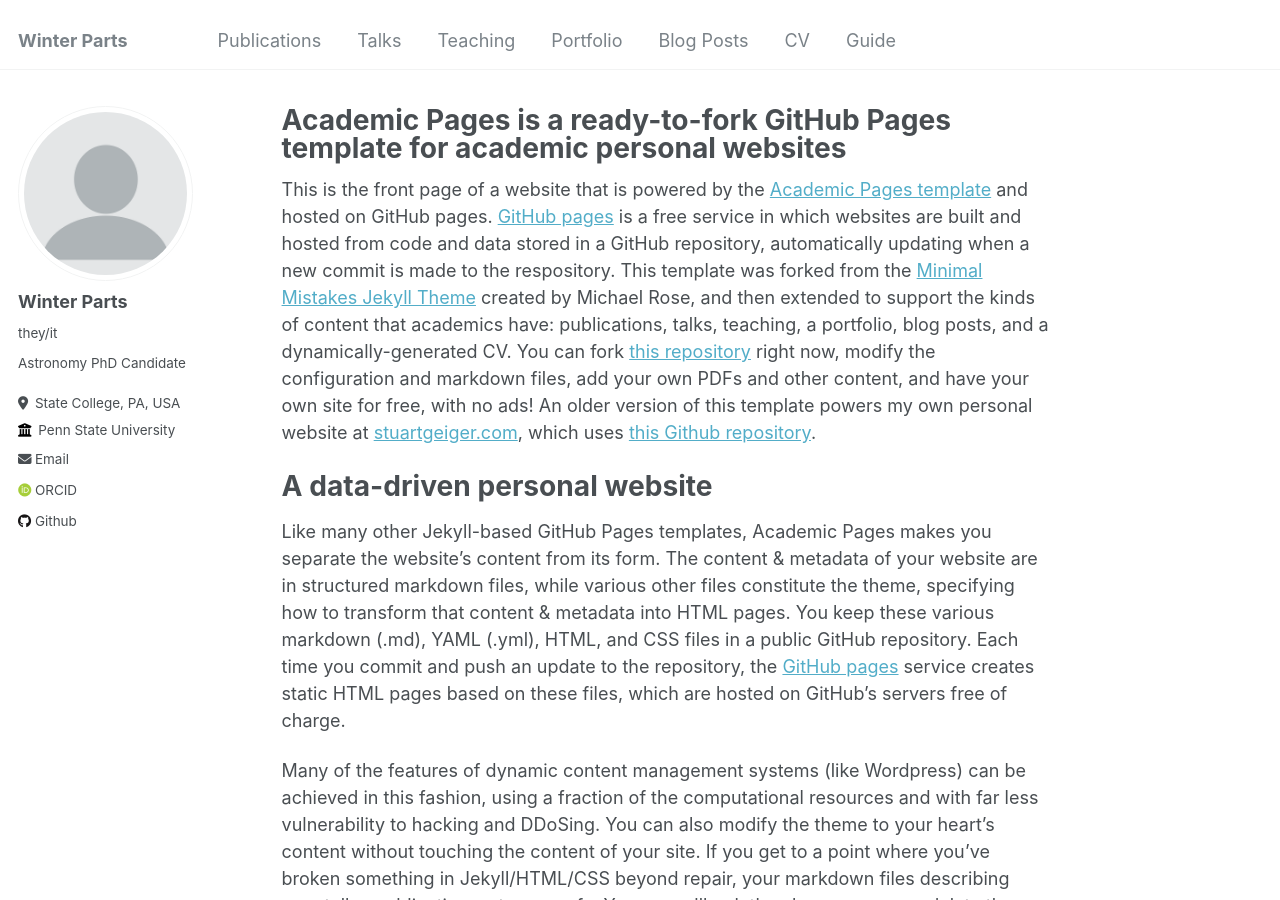
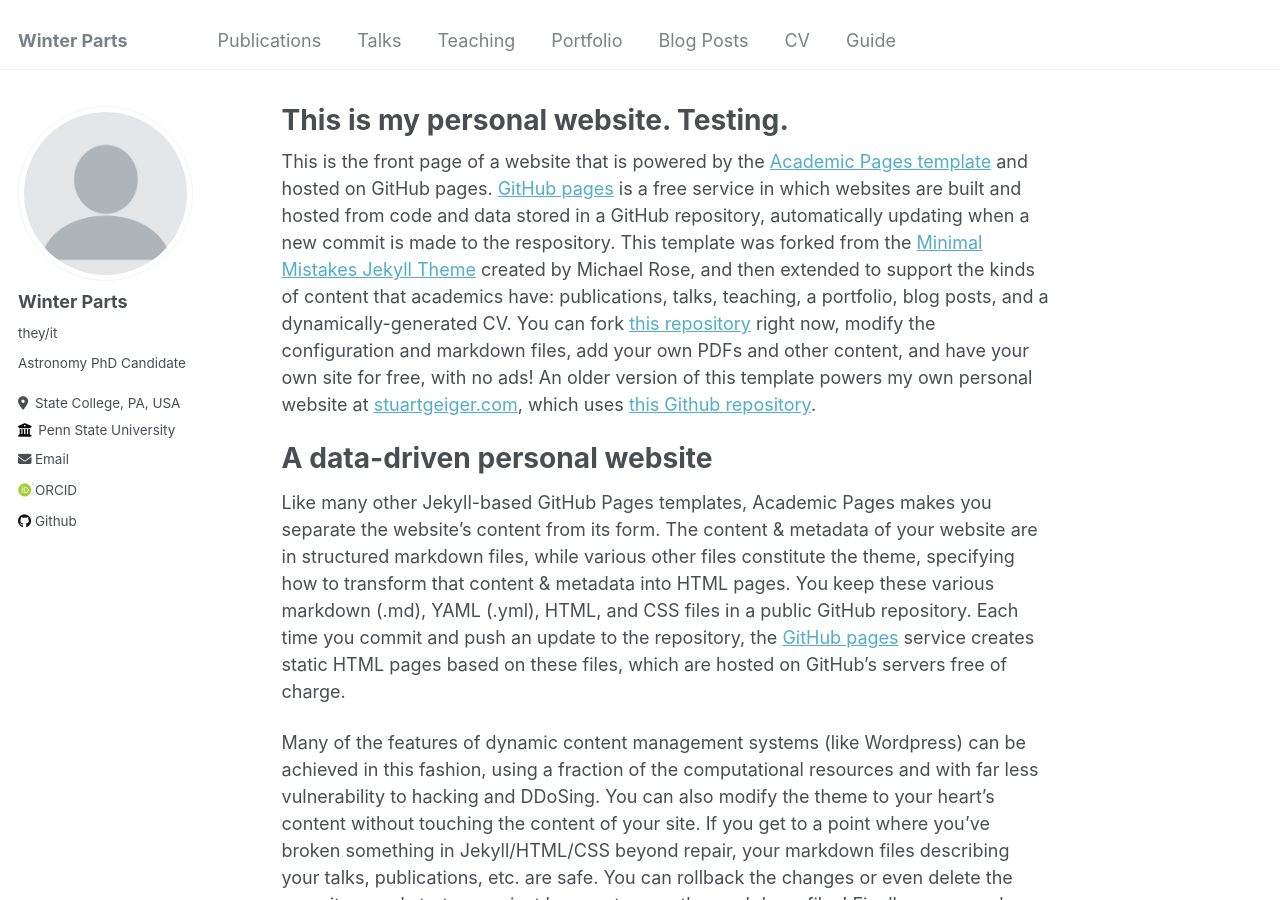
Before and after one commit to winter5229/winter5229.github.io, a Jekyll site: the page built from _pages/about.md, in a window 1280 px wide and 900 px high. Built offline with Jekyll 4.4.1, drawn with Linux system fonts in a browser that asks for light colours; some web fonts are replaced.

Commit message:
Update about.md
Playing around with front page

```diff
--- a/_pages/about.md
+++ b/_pages/about.md
@@ -1,6 +1,6 @@
 ---
 permalink: /
-title: "Academic Pages is a ready-to-fork GitHub Pages template for academic personal websites"
+title: "This is my personal website. Testing."
 author_profile: true
 redirect_from:
   - /about/
```
